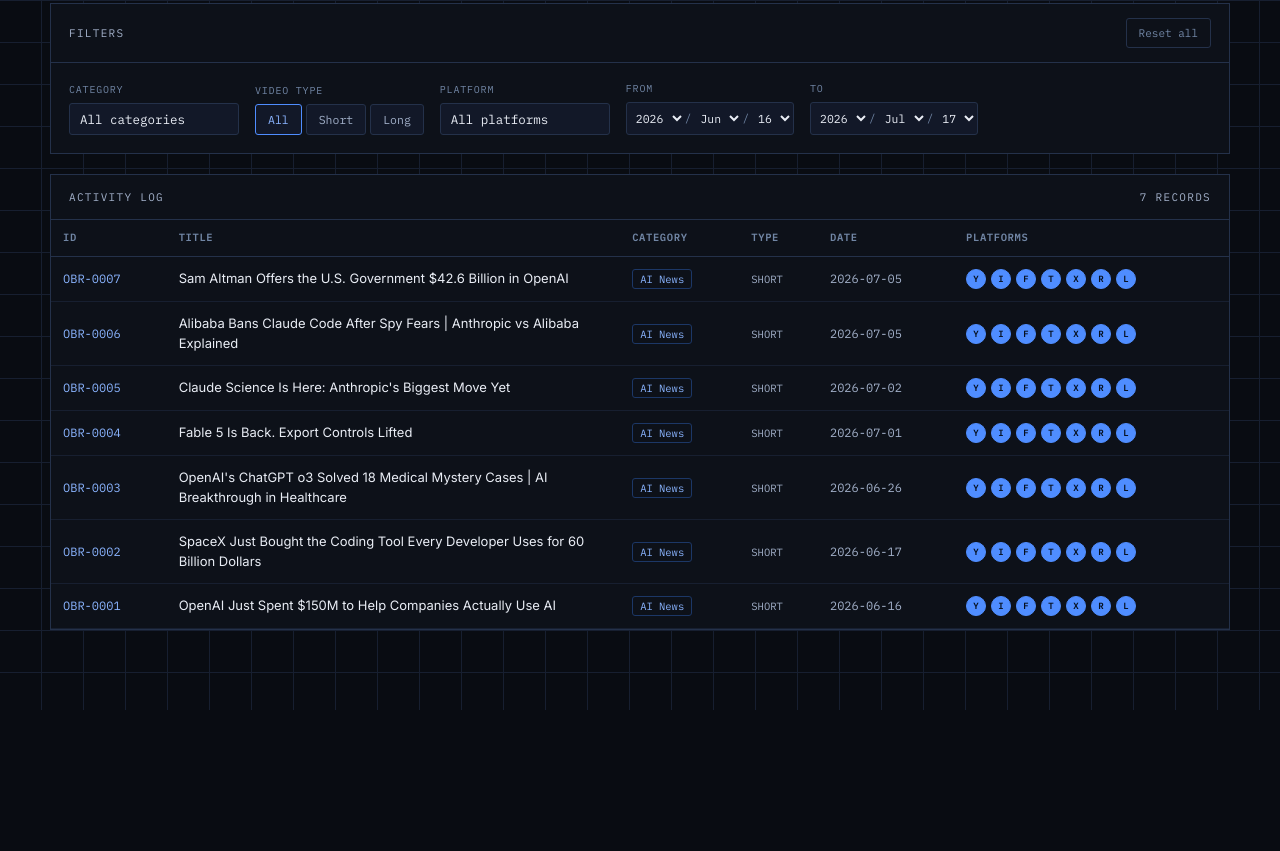
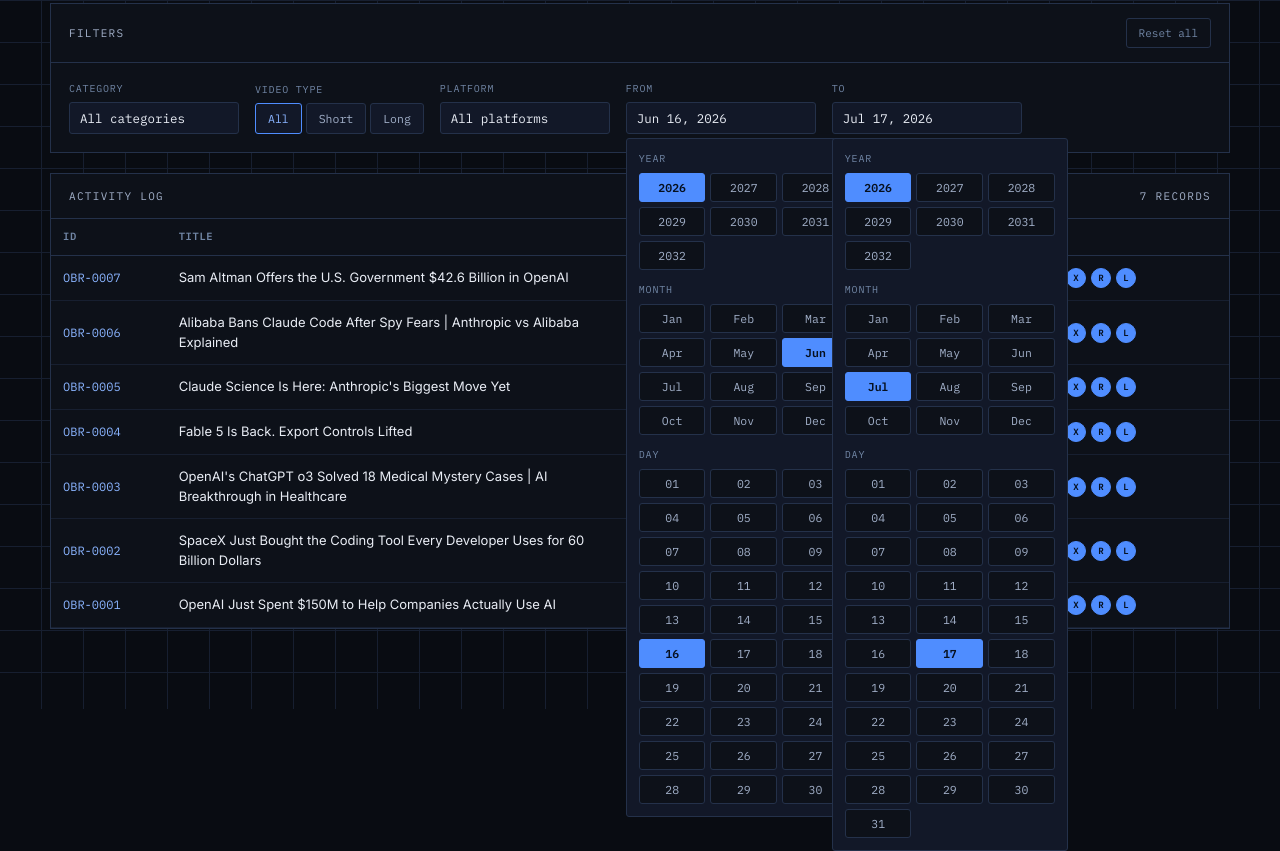
Before and after one commit to chakrasgit/obairolabs, a plain HTML site: page index.html in a window 1280 px wide. Shown: the part 1091-1942 px from the top of the page. Before the commit the page ends 1801 px from the top, so only its background shows below. Drawn offline with Linux system fonts and the light colour scheme.

Commit message:
Update index.html

```diff
--- a/index.html
+++ b/index.html
@@ -425,39 +425,49 @@
     transform: rotate(45deg);
   }
 
-  /* ---------- Date Y/M/D select trio ---------- */
-  .date-select-box{
-    display:flex;
-    align-items:center;
+  /* ---------- Date Y/M/D grid picker ---------- */
+  .date-dropdown-menu{
+    min-width: 236px;
+    max-height: none;
+    overflow: visible;
+    padding: 12px;
+    display: flex;
+    flex-direction: column;
+    gap: 12px;
+  }
+  .date-grid-section{ display:flex; flex-direction:column; gap:7px; }
+  .date-grid-label{
+    font-family: var(--font-mono);
+    font-size: 10px;
+    letter-spacing: .08em;
+    text-transform: uppercase;
+    color: var(--text-faint);
+  }
+  .date-grid{
+    display:grid;
+    grid-template-columns: repeat(3, 1fr);
+    gap: 5px;
+  }
+  .date-cell-btn{
+    font-family: var(--font-mono);
+    font-size: 11.5px;
+    color: var(--text-dim);
+    background: var(--panel);
     border: 1px solid var(--line);
     border-radius: 3px;
-    background: var(--panel-raised);
-    transition: border-color .15s ease, box-shadow .15s ease;
+    padding: 6px 4px;
+    text-align: center;
+    cursor: pointer;
+    transition: border-color .12s ease, background .12s ease, color .12s ease;
   }
-  .date-select-box:hover, .date-select-box:focus-within{
+  .date-cell-btn:hover{ border-color: var(--accent); color: var(--text); }
+  .date-cell-btn.selected{
+    background: var(--accent);
     border-color: var(--accent);
-    box-shadow: 0 0 0 3px rgba(79,141,255,0.18);
+    color: #06101f;
+    font-weight: 600;
   }
-  .date-select-box select{
-    border: none;
-    background: transparent;
-    min-width: auto;
-    padding: 7px 5px;
-    font-size: 11.5px;
-    color: var(--text);
-    font-family: var(--font-mono);
-    cursor: pointer;
-  }
-  .date-select-box select:hover, .date-select-box select:focus{
-    border: none;
-    box-shadow: none;
-    outline: none;
-  }
-  .date-select-box .sep{
-    color: var(--text-faint);
-    font-family: var(--font-mono);
-    font-size: 11px;
-  }
+  .date-dropdown-toggle{ min-width: 190px; }
 
   .type-toggle{ display:flex; gap:4px; }
   .type-btn{
@@ -658,22 +668,38 @@
         </div>
         <div class="filter-group">
           <div class="filter-label">From</div>
-          <div class="date-select-box">
-            <select id="dateFromYear"></select>
-            <span class="sep">/</span>
-            <select id="dateFromMonth"></select>
-            <span class="sep">/</span>
-            <select id="dateFromDay"></select>
+          <button class="dropdown-toggle date-dropdown-toggle" id="dateFromBtn" type="button"></button>
+          <div class="dropdown-menu date-dropdown-menu" id="dateFromMenu">
+            <div class="date-grid-section">
+              <div class="date-grid-label">Year</div>
+              <div class="date-grid" id="dateFromYearGrid"></div>
+            </div>
+            <div class="date-grid-section">
+              <div class="date-grid-label">Month</div>
+              <div class="date-grid" id="dateFromMonthGrid"></div>
+            </div>
+            <div class="date-grid-section">
+              <div class="date-grid-label">Day</div>
+              <div class="date-grid" id="dateFromDayGrid"></div>
+            </div>
           </div>
         </div>
         <div class="filter-group">
           <div class="filter-label">To</div>
-          <div class="date-select-box">
-            <select id="dateToYear"></select>
-            <span class="sep">/</span>
-            <select id="dateToMonth"></select>
-            <span class="sep">/</span>
-            <select id="dateToDay"></select>
+          <button class="dropdown-toggle date-dropdown-toggle" id="dateToBtn" type="button"></button>
+          <div class="dropdown-menu date-dropdown-menu" id="dateToMenu">
+            <div class="date-grid-section">
+              <div class="date-grid-label">Year</div>
+              <div class="date-grid" id="dateToYearGrid"></div>
+            </div>
+            <div class="date-grid-section">
+              <div class="date-grid-label">Month</div>
+              <div class="date-grid" id="dateToMonthGrid"></div>
+            </div>
+            <div class="date-grid-section">
+              <div class="date-grid-label">Day</div>
+              <div class="date-grid" id="dateToDayGrid"></div>
+            </div>
           </div>
         </div>
       </div>
@@ -787,44 +813,84 @@
   renderAll();
 }
 
-// Builds a Year / Month / Day dropdown trio for the given filter key ("dateFrom" or "dateTo").
-// Keeps the day options in sync with however many days the selected month actually has.
+// Builds a Year / Month / Day grid picker for the given filter key ("dateFrom" or "dateTo").
+// Renders each as a matrix of themed cell-buttons (3 per row) instead of native <select> elements,
+// so the popup and its options are fully styled to match the console theme.
 function buildDateSelectGroup(prefix){
-  const yearSel = document.getElementById(prefix + 'Year');
-  const monthSel = document.getElementById(prefix + 'Month');
-  const daySel = document.getElementById(prefix + 'Day');
+  const btn = document.getElementById(prefix + 'Btn');
+  const menu = document.getElementById(prefix + 'Menu');
+  const yearGrid = document.getElementById(prefix + 'YearGrid');
+  const monthGrid = document.getElementById(prefix + 'MonthGrid');
+  const dayGrid = document.getElementById(prefix + 'DayGrid');
 
-  yearSel.innerHTML = YEARS.map(y => `<option value="${y}">${y}</option>`).join('');
-  monthSel.innerHTML = MONTHS.map((m, i) => `<option value="${i}">${m}</option>`).join('');
+  let state = { y: YEARS[0], m: 0, d: 1 };
 
-  function refreshDayOptions(keepDay){
-    const y = parseInt(yearSel.value);
-    const m = parseInt(monthSel.value);
-    const daysInMonth = new Date(y, m + 1, 0).getDate();
-    const wanted = Math.min(keepDay || 1, daysInMonth);
-    daySel.innerHTML = Array.from({length: daysInMonth}, (_, i) => i + 1)
-      .map(d => `<option value="${d}">${String(d).padStart(2,'0')}</option>`).join('');
-    daySel.value = wanted;
+  function daysInMonth(y, m){ return new Date(y, m + 1, 0).getDate(); }
+
+  function renderYearGrid(){
+    yearGrid.innerHTML = YEARS.map(y => `
+      <button type="button" class="date-cell-btn${y === state.y ? ' selected' : ''}" data-y="${y}">${y}</button>
+    `).join('');
+  }
+
+  function renderMonthGrid(){
+    monthGrid.innerHTML = MONTHS.map((m, i) => `
+      <button type="button" class="date-cell-btn${i === state.m ? ' selected' : ''}" data-m="${i}">${m}</button>
+    `).join('');
+  }
+
+  function renderDayGrid(){
+    const total = daysInMonth(state.y, state.m);
+    if(state.d > total) state.d = total;
+    dayGrid.innerHTML = Array.from({length: total}, (_, i) => i + 1).map(d => `
+      <button type="button" class="date-cell-btn${d === state.d ? ' selected' : ''}" data-d="${d}">${String(d).padStart(2,'0')}</button>
+    `).join('');
+  }
+
+  function renderLabel(){
+    btn.textContent = MONTHS[state.m] + ' ' + String(state.d).padStart(2,'0') + ', ' + state.y;
   }
 
   function commit(){
-    const y = yearSel.value;
-    const m = String(parseInt(monthSel.value) + 1).padStart(2, '0');
-    const d = String(daySel.value).padStart(2, '0');
+    const y = state.y;
+    const m = String(state.m + 1).padStart(2, '0');
+    const d = String(state.d).padStart(2, '0');
     filters[prefix] = `${y}-${m}-${d}`;
+    renderLabel();
     renderTable(); renderStats();
   }
 
-  yearSel.addEventListener('change', () => { refreshDayOptions(parseInt(daySel.value)); commit(); });
-  monthSel.addEventListener('change', () => { refreshDayOptions(parseInt(daySel.value)); commit(); });
-  daySel.addEventListener('change', commit);
+  yearGrid.addEventListener('click', (e) => {
+    const cell = e.target.closest('.date-cell-btn');
+    if(!cell) return;
+    state.y = parseInt(cell.dataset.y);
+    renderYearGrid(); renderDayGrid(); commit();
+  });
+  monthGrid.addEventListener('click', (e) => {
+    const cell = e.target.closest('.date-cell-btn');
+    if(!cell) return;
+    state.m = parseInt(cell.dataset.m);
+    renderMonthGrid(); renderDayGrid(); commit();
+  });
+  dayGrid.addEventListener('click', (e) => {
+    const cell = e.target.closest('.date-cell-btn');
+    if(!cell) return;
+    state.d = parseInt(cell.dataset.d);
+    renderDayGrid(); commit();
+  });
+
+  btn.addEventListener('click', (e) => {
+    e.stopPropagation();
+    closeAllMenus(menu);
+    menu.classList.toggle('open');
+  });
+  menu.addEventListener('click', (e) => e.stopPropagation());
 
   return {
     setDate(dateStr){
       const [y, m, d] = dateStr.split('-').map(Number);
-      yearSel.value = y;
-      monthSel.value = m - 1;
-      refreshDayOptions(d);
+      state = { y, m: m - 1, d };
+      renderYearGrid(); renderMonthGrid(); renderDayGrid(); renderLabel();
       filters[prefix] = dateStr;
     }
   };
```
